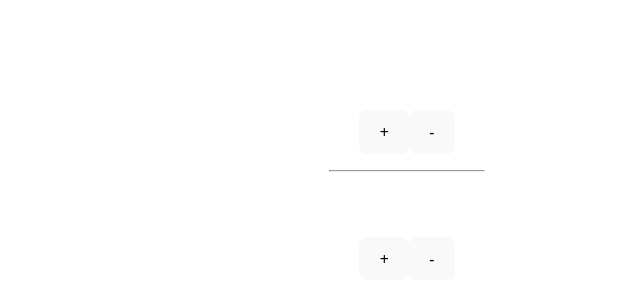
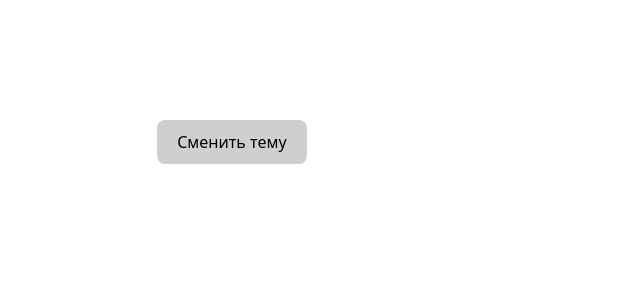
Before and after one commit to darkzs47/react-hooks, a React (Vite) app: page / in a window 1280 px wide. Shown: the part 258-558 px from the top of the page, without its empty margins (233-873 px from the left). Built offline with nearby package versions, Linux system fonts and the light colour scheme.

Commit message:
Revert "revert"
This reverts commit 8b0ee477c12e333578734a1fe968a4cfe95536a5.

```diff
--- a/package.json
+++ b/package.json
@@ -7,8 +7,7 @@
     "dev": "vite",
     "build": "vite build",
     "lint": "eslint .",
-    "preview": "vite preview",
-    "tailwind:init": "tailwindcss init -p"
+    "preview": "vite preview"
   },
   "dependencies": {
     "react": "^19.0.0",
@@ -19,13 +18,10 @@
     "@types/react": "^19.0.10",
     "@types/react-dom": "^19.0.4",
     "@vitejs/plugin-react": "^4.3.4",
-    "autoprefixer": "^10.4.21",
     "eslint": "^9.22.0",
     "eslint-plugin-react-hooks": "^5.2.0",
     "eslint-plugin-react-refresh": "^0.4.19",
     "globals": "^16.0.0",
-    "postcss": "^8.5.3",
-    "tailwindcss": "^4.1.5",
     "vite": "^6.3.1"
   }
 }
--- a/src/App.jsx
+++ b/src/App.jsx
@@ -1,58 +1,23 @@
-import {useState, createContext, useContext, useEffect, useCallback} from 'react'
+import {useState, createContext, useContext, useEffect} from 'react'
 import './App.css'
 import Container from "./Container.jsx";
-import List from './List.jsx';
-import ListWithoutCallbacks from './ListWithoutCallbacks.jsx';
 
 export const ThemeContext = createContext('light');
 
 function App() {
-    const [count, setCount] = useState(0);
+    const [theme, setTheme] = useState(sessionStorage.getItem('theme') || 'light');
 
-    const increment = useCallback(() => {
-        setCount(prev => prev + 1);
-    }, []);
-
-    const decrement = useCallback(() => {
-        setCount(prev => prev - 1);
-    }, []);
-
-    const incrementRaw = () => setCount(prev => prev + 1);
-    const decrementRaw = () => setCount(prev => prev - 1);
+    useEffect(() => {
+        sessionStorage.setItem('theme', theme);
+    }, [theme]);
 
     return (
-        <div className="p-4 space-y-8">
-            <h2 className="text-2xl font-bold">Счетчик: {count}</h2>
-
-            <div className="space-y-2">
-                <h3 className="text-xl">С useCallback:</h3>
-                <div className="space-x-2">
-                    <button onClick={increment} className="bg-blue-500 text-white px-4 py-2 rounded hover:bg-blue-600 transition">
-                        +
-                    </button>
-                    <button onClick={decrement} className="bg-blue-500 text-white px-4 py-2 rounded hover:bg-blue-600 transition">
-                        -
-                    </button>
-                </div>
-                <List count={count} />
-            </div>
-
-            <hr className="border-t-2 border-gray-300" />
-
-            <div className="space-y-2">
-                <h3 className="text-xl">Без useCallback:</h3>
-                <div className="space-x-2">
-                    <button onClick={incrementRaw} className="bg-red-500 text-white px-4 py-2 rounded hover:bg-red-600 transition">
-                        +
-                    </button>
-                    <button onClick={decrementRaw} className="bg-red-500 text-white px-4 py-2 rounded hover:bg-red-600 transition">
-                        -
-                    </button>
-                </div>
-                <ListWithoutCallbacks count={count} />
-            </div>
-        </div>
-    );
+        <>
+            <ThemeContext.Provider value={{theme, setTheme}}>
+                <Container/>
+            </ThemeContext.Provider>
+        </>
+    )
 }
 
 export default App
--- a/src/List.jsx
+++ /dev/null
@@ -1,15 +0,0 @@
-import React, { memo } from 'react';
-
-function List({ count }) {
-    console.log('🔁 Ререндер: List (useCallback)');
-
-    const items = Array.from({ length: count }, (_, i) => `Элемент ${i + 1}`);
-
-    return (
-        <ul>
-            {items.map(item => <li key={item}>{item}</li>)}
-        </ul>
-    );
-}
-
-export default memo(List); // Ме
--- a/src/ListWithoutCallbacks.jsx
+++ /dev/null
@@ -1,13 +0,0 @@
-import React from 'react';
-
-export default function ListWithoutCallbacks({ count }) {
-    console.log('🔁 Ререндер: ListWithoutCallback');
-
-    const items = Array.from({ length: count }, (_, i) => `Элемент ${i + 1}`);
-
-    return (
-        <ul>
-            {items.map(item => <li key={item}>{item}</li>)}
-        </ul>
-    );
-}
```
Also changed, not shown: 1 other file (tests, documents, lock files or other folders).
